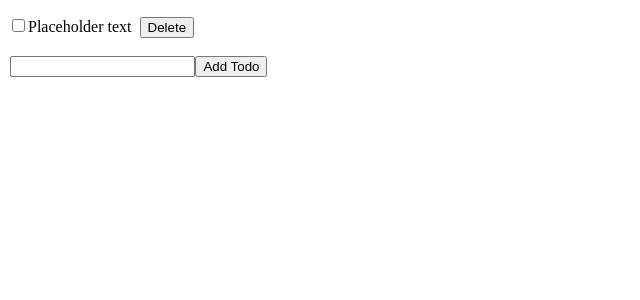
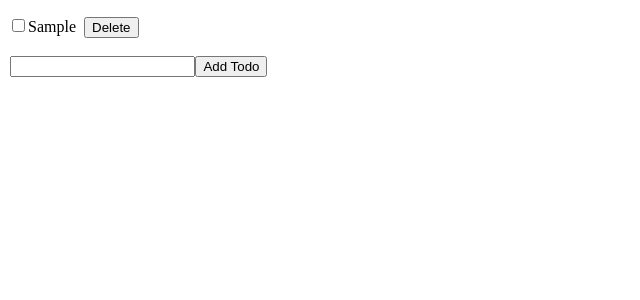
Before and after one commit to angelo5003/todo-app-ts, a React (Vite) app: page / in a window 1280 px wide. Both pictures are taken after typing "Sample" into the empty fields and a click on the button "Add Todo". Shown: the top 300 px of the page, without its empty margins (0-640 px from the left). Built offline with nearby package versions, Linux system fonts and the light colour scheme.

Commit message:
feat: the newly created todos will be shown on the DOM. Added some comments to what exactly is going for myself since this is the first time I build a todo app in TS.

```diff
--- a/src/App.tsx
+++ b/src/App.tsx
@@ -4,10 +4,14 @@ import Form from "./Components/Form/Form";
 import TodoList from "./Components/TodoList/TodoList";
 
 function App() {
+  // 👇 The <newTodos[]> is a type assertion in TypeScript, saying that todoArray will be an array of newTodos objects.
+
   // 👇️ state that hold the array of todos objects
-  //  <newTodos[]> is a type assertion in TypeScript. It's saying that the todoArray will be an array where each element follows the structure defined by the newTodos type.
   const [todoArray, setTodoArray] = useState<newTodo[]>([]);
 
+  console.log(`todoArray:`, todoArray);
+
+  // 👇 Define the type outside the component for better readability and reusability
   type newTodo = {
     id: string;
     todo: string;
@@ -15,7 +19,13 @@ function App() {
   return (
     <>
       <section>
-        <TodoList />
+        {Array.isArray(todoArray) ? (
+          // 👇 For each todo object in todoArray, pass the todo string as a prop to the TodoList component.
+          todoArray.map((todo) => <TodoList key={todo.id} todo={todo.todo} />)
+        ) : (
+          <div>Oops there is no data</div>
+        )}
+        {/*👇 Pass todoArray and setTodoArray as props to the Form component */}
         <Form todoArray={todoArray} setTodoArray={setTodoArray} />
       </section>
     </>
--- a/src/components/Form/Form.tsx
+++ b/src/components/Form/Form.tsx
@@ -7,14 +7,14 @@ import { v4 as uuidv4 } from "uuid";
 
 // 👇 prop type definition that is coming from the app component
 type FormProps = {
-  todoArray: newTodos[];
-  setTodoArray: Dispatch<SetStateAction<newTodos[]>>;
+  todoArray: newTodos[]; // 👈 The current list of todos
+  setTodoArray: Dispatch<SetStateAction<newTodos[]>>; // 👈 A function to update the list of todos
 };
 
 // 👇 Define the type for new todos
 type newTodos = {
-  id: string;
-  todo: string;
+  id: string; // 👈 The unique identifier for a todo
+  todo: string; // 👈 The text of the todo
 };
 
 const Form: React.FC<FormProps> = ({ todoArray, setTodoArray }) => {
@@ -25,12 +25,12 @@ const Form: React.FC<FormProps> = ({ todoArray, setTodoArray }) => {
   const handleAddTodo = () => {
     // 👇 Create a new todo object
     const newTodo: newTodos = {
-      id: uuidv4(),
-      todo: todoInput,
+      id: uuidv4(), // 👈 Generate a unique ID for the new todo
+      todo: todoInput, // 👈 Use the current input value as the todo text
     };
     // 👇 Add the new todo object to the todoArray
-    setTodoArray([...todoArray, newTodo]);
-    setTodoInput("");
+    setTodoArray([...todoArray, newTodo]); // 👈 Call setTodoArray with a new array that includes all the old todos and the new todo
+    setTodoInput(""); // 👈 Clear the input
   };
 
   // Event handler for form submission
--- a/src/components/TodoList/TodoList.tsx
+++ b/src/components/TodoList/TodoList.tsx
@@ -1,10 +1,14 @@
-const TodoList = () => {
+type TodoProps = {
+  todo: string;
+};
+
+const TodoList: React.FC<TodoProps> = ({ todo }) => {
   return (
     <ul id="list">
       <li className="list-item">
         <label className="list-item-label">
           <input className="label-input" type="checkbox" />
-          <span className="label-text">Placeholder text</span>
+          <span className="label-text">{todo}</span>
         </label>
         <button className="delete-btn">Delete</button>
       </li>
```
